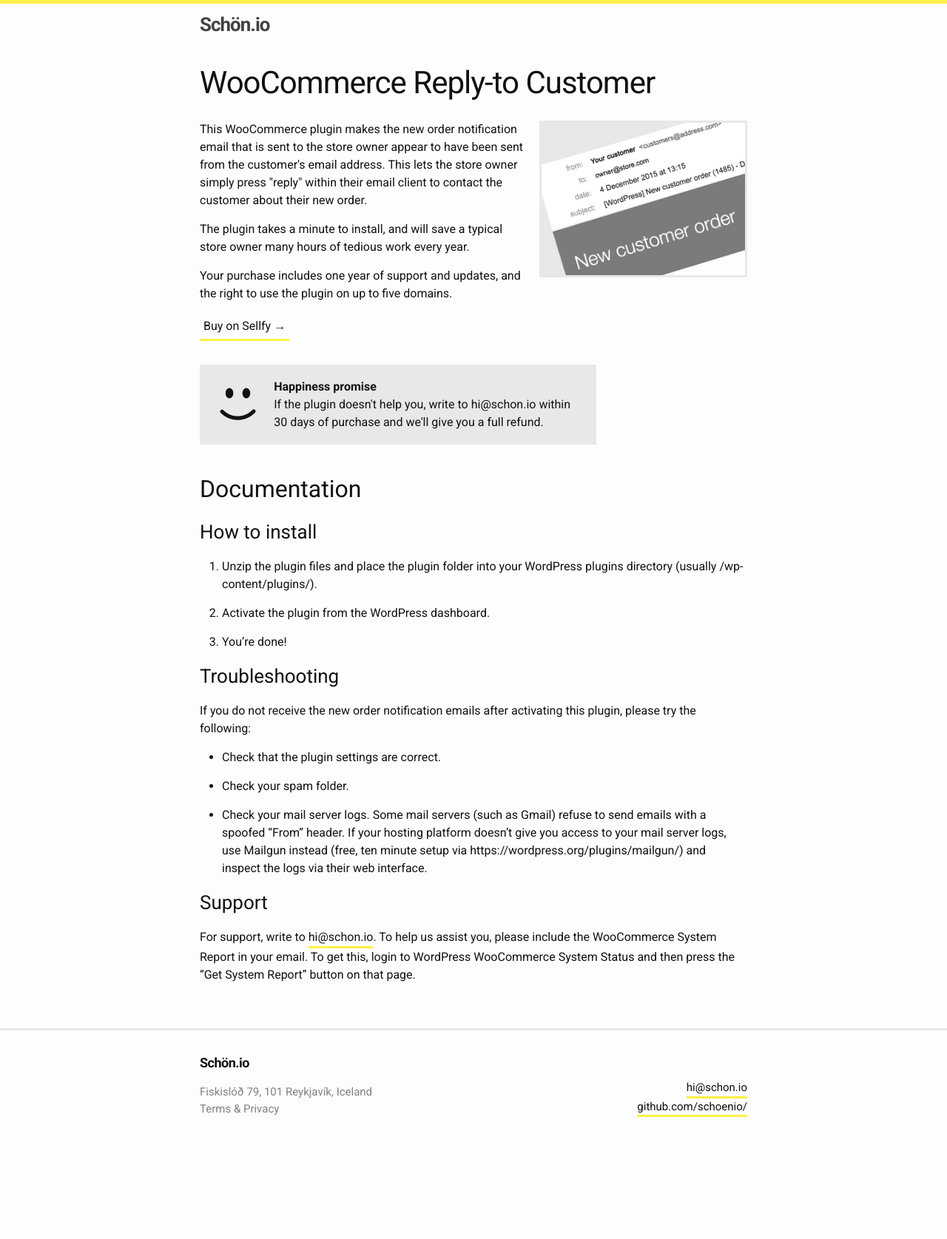
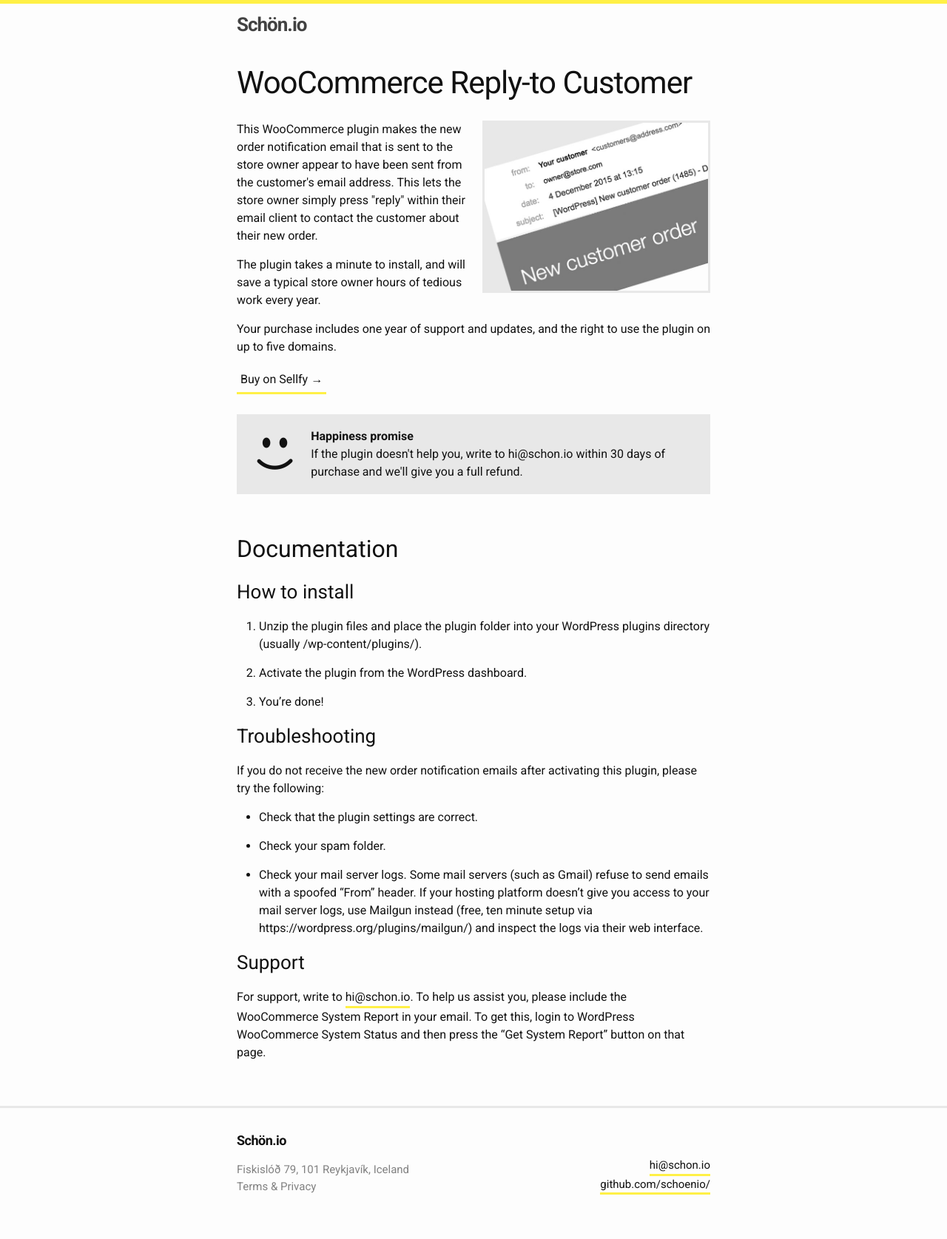
Before and after one commit to schoenio/schoenio.github.io, a Jekyll site: the page built from _pages/woocommerce-reply-to-customer.md, in a window 1280 px wide. Shown: the whole page at 74% size. Built offline with Jekyll 4.4.1, drawn with Linux system fonts in a browser that asks for light colours; comment, search, counter and statistics services are not loaded; before the commit the page ends 1570 px from its top, so only the background shows below that.

Commit message:
Improvements to the plugin product page
Resolves #22

Signed-off-by: Peter Hartree <web@peterhartree.co.uk>

```diff
--- a/_pages/woocommerce-reply-to-customer.md
+++ b/_pages/woocommerce-reply-to-customer.md
@@ -12,19 +12,24 @@
 
   <p>This WooCommerce plugin makes the new order notification email that is sent to the store owner appear to have been sent from the customer's email address. This lets the store owner simply press "reply" within their email client to contact the customer about their new order.</p>
 
-  <p>The plugin takes a minute to install, and will save a typical store owner many hours of tedious work every year.</p>
+  <p>The plugin takes a minute to install, and will save a typical store owner hours of tedious work every year.</p>
 
   <p>Your purchase includes one year of support and updates, and the right to use the plugin on up to five domains.</p>
 
-  <p><a href="https://sellfy.com/p/98Kw/" class="btn btn-primary">Buy on Sellfy</a></p>
+<p><a href="https://sellfy.com/p/98Kw/" class="btn btn-primary">Buy on Sellfy</a></p>
 
-
-  <div class="panel" style="max-width: 500px; margin-top: 32px;">
+  <div class="panel" style="margin-top: 27px; margin-bottom: 32px;">
     <div style="float: left; font-size: 3rem; margin-bottom: 18px; margin-right: 15px;">
       <i class="icon icon-smile-o icon-emo-happy"></i>
     </div>
     <p><strong>Happiness promise</strong><br>If the plugin doesn't help you, write to hi@schon.io within 30 days of purchase and we'll give you a full refund.</p>
   </div>
+
+
+
+
+
+
 
 </div>
 
--- a/_sass/_layout.scss
+++ b/_sass/_layout.scss
@@ -322,7 +322,6 @@
 .plugin-screenshot {
     width: 100%;
     margin-bottom: 18px;
-    border: 3px solid $grey-color-light;
     background-color: $grey-color-light;
     font-size: 14px;
 
@@ -334,12 +333,13 @@
     }
 }
 
+
 @media screen and (min-width: 500px) {
     .plugin-screenshot {
-        max-width: none;
-        margin-left: 10px;
-        width: 275px;
+        width: 47.25%;
         float: right;
+        margin-left: 15px;
+        border: 3px solid $grey-color-light;
     }
 }
 
--- a/css/main.scss
+++ b/css/main.scss
@@ -23,10 +23,10 @@
 $grey-color-dark:  darken($grey-color, 25%);
 
 // Width of the content area
-$content-width:    800px;
+$content-width:    700px;
 
 $on-palm:          600px;
-$on-laptop:        800px;
+$on-laptop:        700px;
 
 
 
```
Also changed, not shown: assets/img/woocommerce-new-order-reply-to-customer-2.jpg (added).
